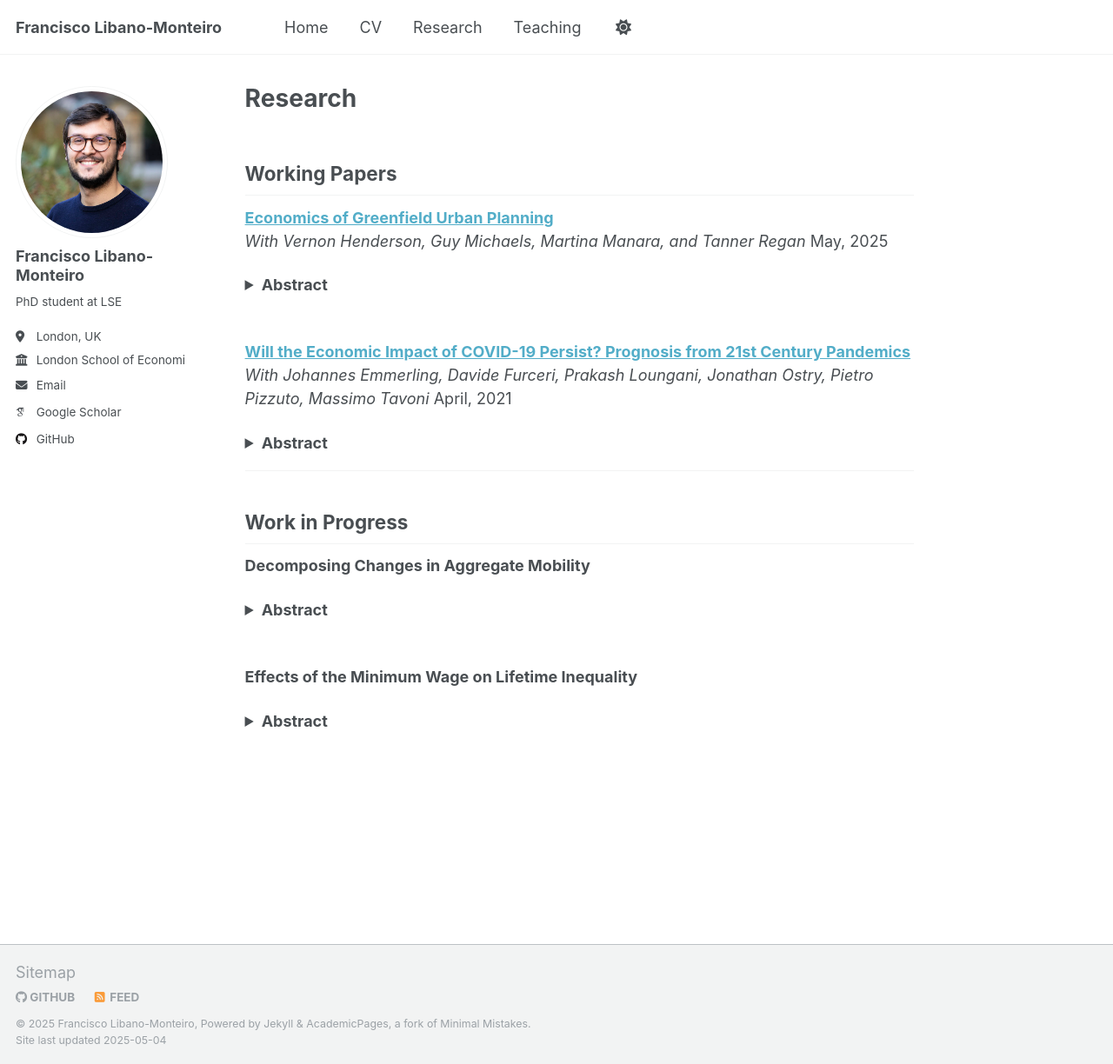
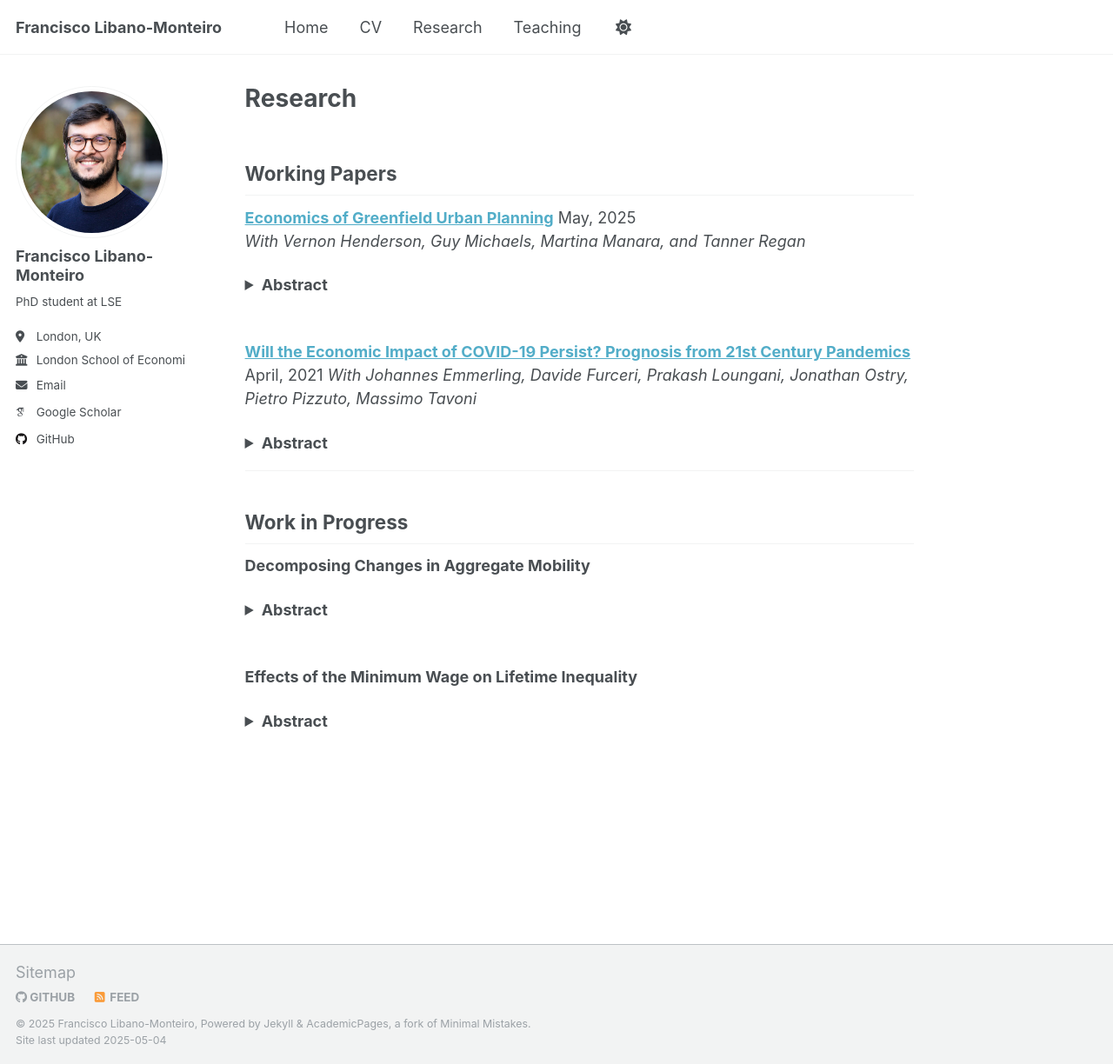
Before and after one commit to mfsdlm98/mfsdlm98.github.io, a Jekyll site: the page built from _pages/research.md, in a window 1280 px wide and 1224 px high. Shown: the whole window at 87% size. Built offline with Jekyll 4.4.1, drawn with Linux system fonts in a browser that asks for light colours; some web fonts are replaced.

Commit message:
change date format

```diff
--- a/_pages/research.md
+++ b/_pages/research.md
@@ -7,8 +7,8 @@ author_profile: true
 
 ## Working Papers
 
-**[Economics of Greenfield Urban Planning](../files/Economics%20of%20Greenfield%20Urban%20Planning.pdf)**
-_With Vernon Henderson, Guy Michaels, Martina Manara, and Tanner Regan_ May, 2025
+**[Economics of Greenfield Urban Planning](../files/Economics%20of%20Greenfield%20Urban%20Planning.pdf)** May, 2025
+_With Vernon Henderson, Guy Michaels, Martina Manara, and Tanner Regan_
 <details>
 <summary><strong>Abstract</strong></summary>
 <p>
@@ -23,8 +23,8 @@ We find that the project secured property rights and access, raised land values
 </details>
 <br/>
 
-**[Will the Economic Impact of COVID-19 Persist? Prognosis from 21st Century Pandemics](../files/wpiea2021119-print-pdf.pdf)**
-_With Johannes Emmerling, Davide Furceri, Prakash Loungani, Jonathan Ostry, Pietro Pizzuto, Massimo Tavoni_ April, 2021
+**[Will the Economic Impact of COVID-19 Persist? Prognosis from 21st Century Pandemics](../files/wpiea2021119-print-pdf.pdf)** April, 2021
+_With Johannes Emmerling, Davide Furceri, Prakash Loungani, Jonathan Ostry, Pietro Pizzuto, Massimo Tavoni_
 <details>
 <summary><strong>Abstract</strong></summary>
 <p>
```
